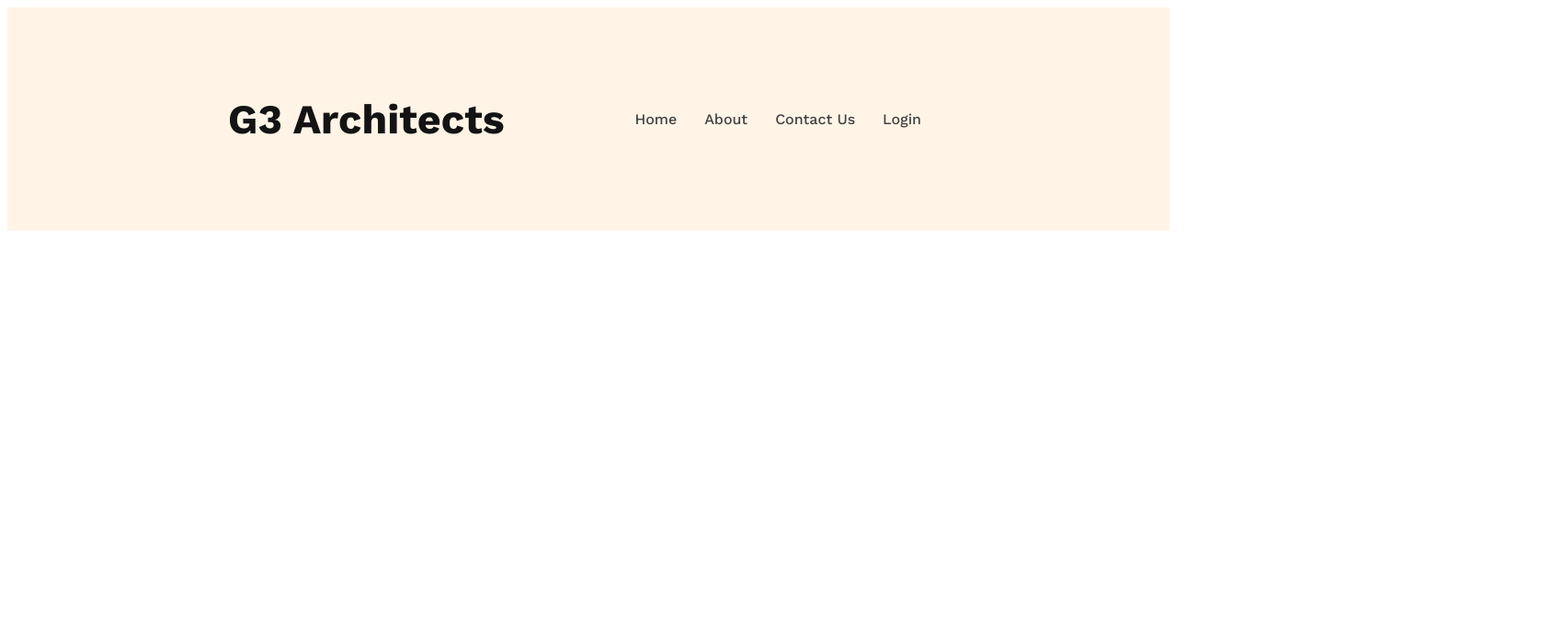
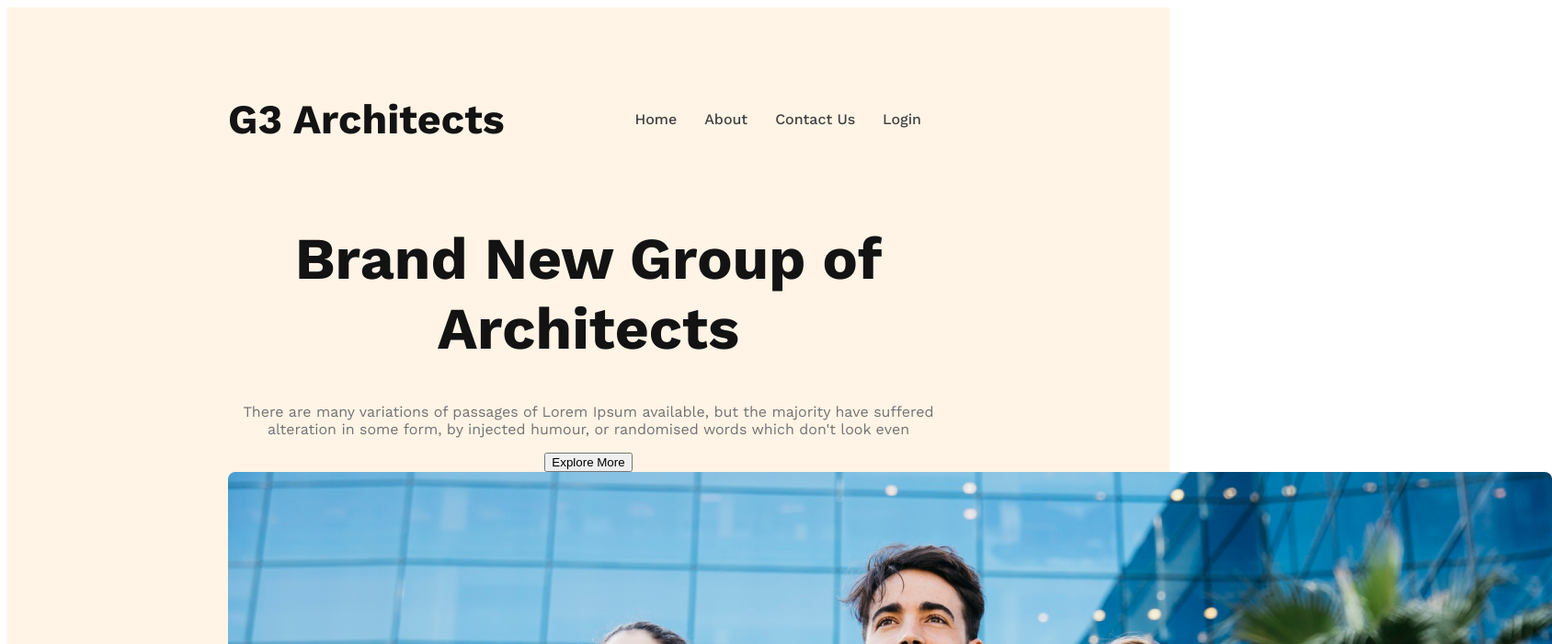
Before and after one commit to mehadyft/g3-architects-resources-, a plain HTML site: page index.html in a window 1280 px wide. Shown: the top 700 px of the page at 92% size, 1688 px wide, since content can reach past the window. Drawn offline with nearby package versions, Linux system fonts and the light colour scheme.

Commit message:
first commit

```diff
--- a/index.html
+++ b/index.html
@@ -18,6 +18,18 @@
           <li><a href="#">Login</a></li>
         </ul>
       </nav>
+      <div class="banner">
+        <div class="banner-contant">
+          <h1 class="banner-titel">Brand New Group of Architects</h1>
+          <p class="banner-description">
+            There are many variations of passages of Lorem Ipsum available, but
+            the majority have suffered alteration in some form, by injected
+            humour, or randomised words which don't look even
+          </p>
+          <button class="btn-primary">Explore More</button>
+        </div>
+        <img src="images/banner.png" alt="" />
+      </div>
     </header>
     <!-- ______________________main______________________ -->
     <main></main>
--- a/style/style.css
+++ b/style/style.css
@@ -2,6 +2,12 @@
 html,
 body {
   font-family: "work sans", sans-serif;
+}
+/* sharde style */
+btn-primary
+
+{
+
 }
 
 /* ______________________header______________________ */
@@ -33,3 +39,22 @@ nav li a {
   text-decoration: none;
   color: #424242;
 }
+
+/* ______________________banner______________________ */
+.banner-contant {
+  max-width: 800px;
+  text-align: center;
+  margin: 0 auto;
+}
+.banner-titel
+
+{
+    font-size: 4rem;
+    font-weight: 700;
+    color: #131313;
+}
+.banner-description
+
+{
+    color: #727272;
+}
```
